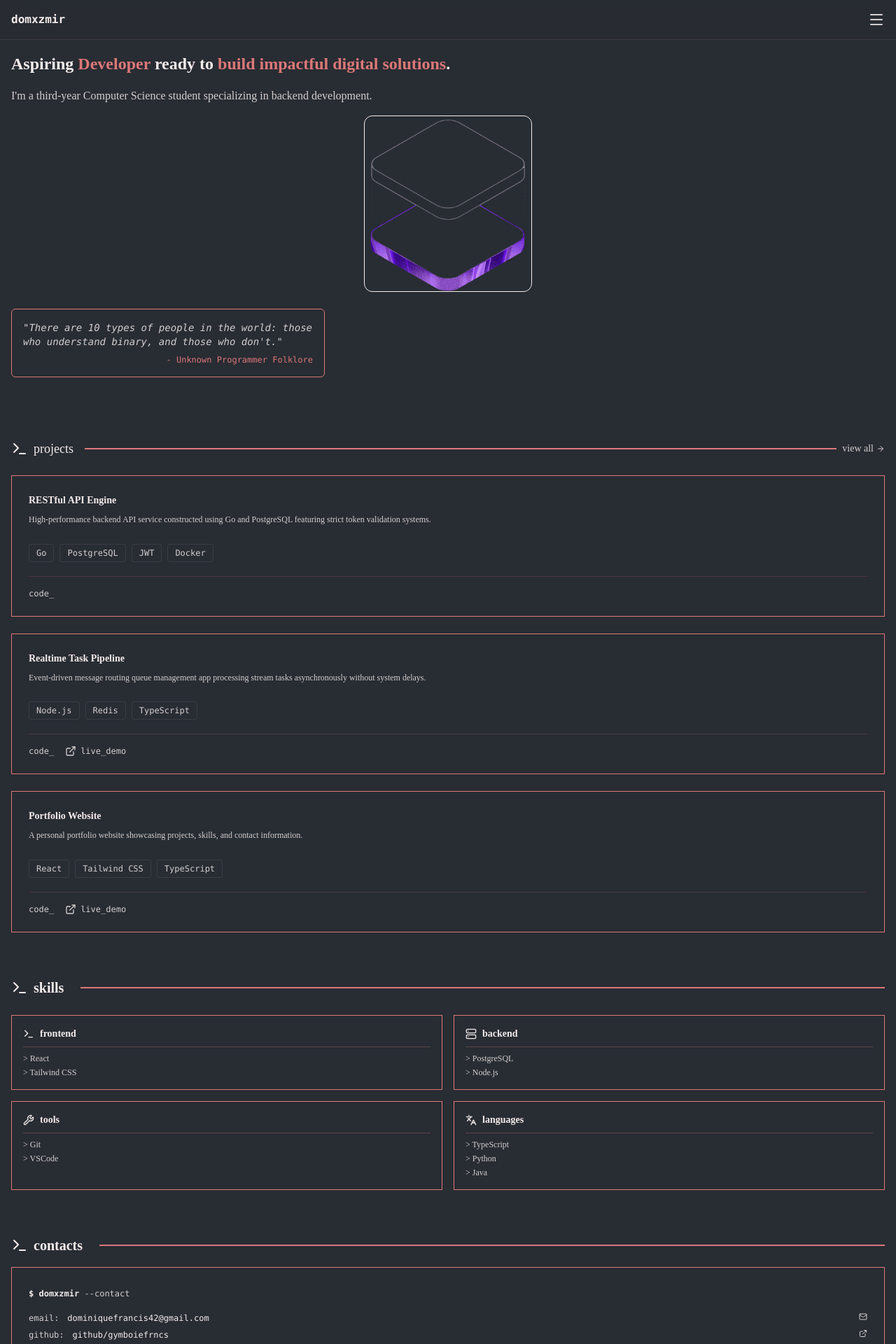
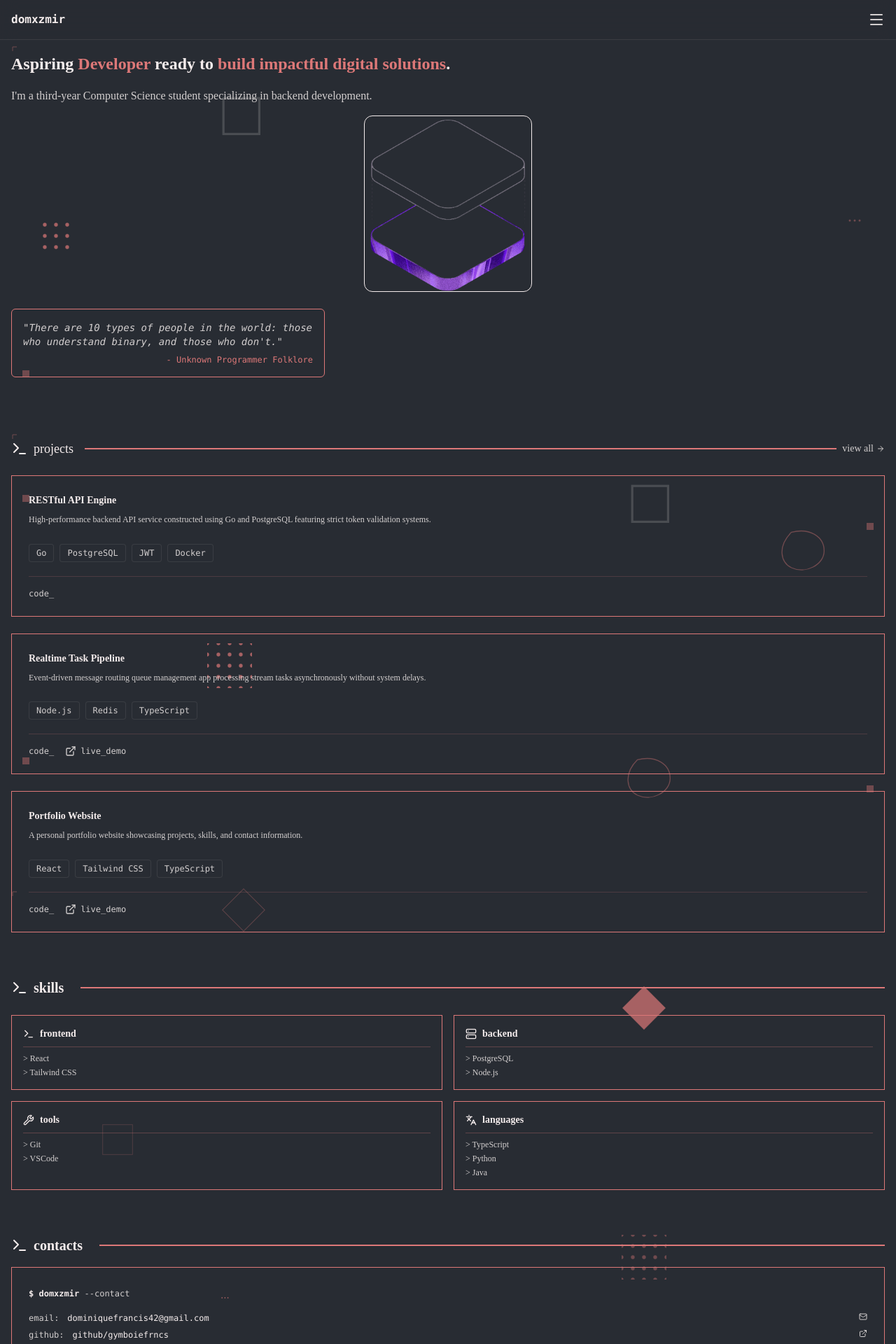
Before and after one commit to gymboiefrncs/portfolio, a React (Vite) app: page / in a window 1280 px wide. Shown: the top 1920 px of the page at 70% size. Built offline with nearby package versions, Linux system fonts and the light colour scheme.

Commit message:
feat: add shapes all over the place

```diff
--- a/src/components/Contacts.tsx
+++ b/src/components/Contacts.tsx
@@ -1,4 +1,5 @@
 import { ExternalLink, Mail, Terminal } from "lucide-react";
+import { ShapeDotGrid5, ShapeDots, ShapeSquareFilled } from "./Shapes";
 
 const contacts = [
   {
@@ -15,8 +16,11 @@ const contacts = [
 
 export const Contacts = () => {
   return (
-    <section>
-      <div className="flex items-center gap-2">
+    <section className="relative">
+      <ShapeDotGrid5 className="h-16 w-16 text-primary absolute top-0 right-78 opacity-40 -z-10" />
+      <ShapeDots className="h-5 w-3 text-primary absolute top-20 left-75 opacity-60 -z-10" />
+      <ShapeSquareFilled className="h-2.5 w-2.5 text-primary absolute top-40 right-4 opacity-40 -z-10" />
+      <div className="flex items-center gap-2 relative z-10">
         <Terminal />
         <h4 className="text-foreground">contacts</h4>
         <hr className="border-primary border-t-2 ml-4 flex-1" />
--- a/src/components/Hero.tsx
+++ b/src/components/Hero.tsx
@@ -1,9 +1,21 @@
 import heroImage from "../assets/hero.png";
+import {
+  ShapeBracket,
+  ShapeSquareFilled,
+  ShapeSquare,
+  ShapeDots,
+  ShapeDotGrid3,
+} from "./Shapes";
 
 export const Hero = () => {
   return (
-    <section>
-      <div>
+    <section className="relative">
+      <ShapeBracket className="h-5 w-5 text-primary absolute -top-2 left-0 opacity-40  -z-10" />
+      <ShapeSquare className="h-16 w-16 text-muted absolute top-16 left-75 opacity-20 -z-10" />
+      <ShapeSquareFilled className="h-2.5 w-2.5 text-primary absolute bottom-6 left-4 opacity-40 -z-10" />
+      <ShapeDots className="h-5 w-5 text-primary absolute top-58 right-8 opacity-40 -z-10" />
+      <ShapeDotGrid3 className="h-16 w-16 text-primary absolute top-58 left-8 opacity-70 -z-10" />
+      <div className="relative z-10">
         <h3 className="mb-4">
           <span className="text-foreground">
             Aspiring <span className="text-primary">Developer</span> ready to{" "}
@@ -18,14 +30,16 @@ export const Hero = () => {
           development.
         </h6>
       </div>
+
       <div className="flex justify-center items-center">
         <img
           src={heroImage}
           alt="Profile Picture"
-          className="w-60 border object-cover mt-4 rounded-xl"
+          className="w-60 border object-cover mt-4 rounded-xl relative z-10"
         />
       </div>
-      <div className=" border border-primary rounded-md p-4 font-mono text-sm max-w-md my-6">
+
+      <div className="border border-primary rounded-md p-4 font-mono text-sm max-w-md my-6 relative z-10">
         <p className="text-muted italic">
           "There are 10 types of people in the world: those who understand
           binary, and those who don't."
--- a/src/components/Projects.tsx
+++ b/src/components/Projects.tsx
@@ -1,5 +1,13 @@
 import { ArrowRight, Terminal } from "lucide-react";
 import { ProjectCard } from "./ProjectCard";
+import {
+  ShapeBlob,
+  ShapeBracket,
+  ShapeDiamond,
+  ShapeDotGrid5,
+  ShapeSquare,
+  ShapeSquareFilled,
+} from "./Shapes";
 
 const projectsData = [
   {
@@ -29,8 +37,25 @@ const projectsData = [
 
 export const Projects = () => {
   return (
-    <section>
-      <div className="flex items-center gap-2">
+    <section className="relative">
+      <ShapeBracket className="h-5 w-5 text-primary absolute -top-2 left-0 opacity-40  -z-10" />
+      <ShapeBracket className="h-5 w-5 text-primary absolute bottom-10 left-0 opacity-40  -z-10" />
+
+      <ShapeSquare className="h-16 w-16 text-muted absolute top-16 right-75 opacity-20 -z-10" />
+
+      <ShapeSquareFilled className="h-2.5 w-2.5 text-primary absolute top-20 left-4 opacity-40 -z-10" />
+      <ShapeSquareFilled className="h-2.5 w-2.5 text-primary absolute top-30 right-4 opacity-40 -z-10" />
+      <ShapeSquareFilled className="h-2.5 w-2.5 text-primary absolute bottom-50 right-4 opacity-40 -z-10" />
+      <ShapeSquareFilled className="h-2.5 w-2.5 text-primary absolute bottom-60 left-4 opacity-40 -z-10" />
+
+      <ShapeDotGrid5 className="h-16 w-16 text-primary absolute top-73 left-70 opacity-70 -z-10" />
+
+      <ShapeBlob className="h-20 w-20 text-primary absolute top-30 right-20 opacity-40 -z-10" />
+      <ShapeBlob className="h-20 w-20 text-primary absolute bottom-45 right-75 opacity-40 -z-10" />
+
+      <ShapeDiamond className="h-16 w-16 text-primary absolute bottom-0 left-75 opacity-30 -z-10" />
+
+      <div className="flex items-center gap-2 relative z-10">
         <Terminal />
         <h5 className="text-foreground">projects </h5>
         <hr className="border-primary border-t-2 ml-2 flex-1" />
--- /dev/null
+++ b/src/components/Shapes.tsx
@@ -0,0 +1,124 @@
+export const ShapeSquare = ({ className }: { className: string }) => (
+  <svg viewBox="0 0 20 20" className={className}>
+    <rect
+      x="1"
+      y="1"
+      width="16"
+      height="16"
+      fill="none"
+      stroke="currentColor"
+      strokeWidth="1"
+    />
+  </svg>
+);
+
+export const ShapeSquareFilled = ({ className }: { className: string }) => (
+  <svg viewBox="0 0 12 12" className={className} width="10" height="10">
+    <rect x="0" y="0" width="12" height="12" fill="currentColor" />
+  </svg>
+);
+
+export const ShapeBlob = ({ className }: { className: string }) => (
+  <svg viewBox="0 0 60 60" className={className} width="50" height="50">
+    <path
+      d="M20 10 C40 5, 55 15, 55 30 C55 45, 35 55, 20 48 C8 42, 5 25, 20 10 Z"
+      fill="none"
+      stroke="currentColor"
+      strokeWidth="1"
+    />
+  </svg>
+);
+
+export const ShapeBracket = ({ className }: { className: string }) => (
+  <svg viewBox="0 0 20 20" className={className} width="18" height="18">
+    <path
+      d="M2 2 L2 8 M2 2 L8 2"
+      fill="none"
+      stroke="currentColor"
+      strokeWidth="1"
+    />
+  </svg>
+);
+
+export const ShapeDots = ({ className }: { className: string }) => (
+  <svg viewBox="0 0 40 10" className={className} width="36" height="9">
+    <circle cx="4" cy="5" r="3" fill="currentColor" />
+    <circle cx="18" cy="5" r="3" fill="currentColor" />
+    <circle cx="32" cy="5" r="3" fill="currentColor" />
+  </svg>
+);
+
+export const ShapeDotGrid3 = ({ className }: { className: string }) => (
+  <svg viewBox="0 0 60 60" className={className}>
+    <g fill="currentColor">
+      <circle cx="15" cy="15" r="2.5" />
+      <circle cx="30" cy="15" r="2.5" />
+      <circle cx="45" cy="15" r="2.5" />
+      <circle cx="15" cy="30" r="2.5" />
+      <circle cx="30" cy="30" r="2.5" />
+      <circle cx="45" cy="30" r="2.5" />
+      <circle cx="15" cy="45" r="2.5" />
+      <circle cx="30" cy="45" r="2.5" />
+      <circle cx="45" cy="45" r="2.5" />
+    </g>
+  </svg>
+);
+
+export const ShapeDotGrid5 = ({ className }: { className: string }) => {
+  const positions = [0, 15, 30, 45, 60];
+  return (
+    <svg viewBox="0 0 60 60" className={className}>
+      <g fill="currentColor">
+        {positions.map((y) =>
+          positions.map((x) => (
+            <circle key={`${x}-${y}`} cx={x} cy={y} r="2.5" />
+          )),
+        )}
+      </g>
+    </svg>
+  );
+};
+
+export const ShapeDiamond = ({ className }: { className: string }) => (
+  <svg viewBox="0 0 60 60" className={className}>
+    <rect
+      x="10"
+      y="10"
+      width="40"
+      height="40"
+      transform="rotate(45 30 30)"
+      fill="none"
+      stroke="currentColor"
+      strokeWidth="1"
+    />
+  </svg>
+);
+
+export const ShapeDiamondFilled = ({ className }: { className: string }) => (
+  <svg viewBox="0 0 60 60" className={className}>
+    <rect
+      x="10"
+      y="10"
+      width="40"
+      height="40"
+      transform="rotate(45 30 30)"
+      fill="currentColor"
+      stroke="currentColor"
+      strokeWidth="1"
+    />
+  </svg>
+);
+
+export const ShapeSquareOutline = ({ className }: { className: string }) => (
+  <svg viewBox="0 0 60 60" className={className}>
+    <rect
+      x="10"
+      y="10"
+      width="40"
+      height="40"
+      fill="none"
+      stroke="currentColor"
+      strokeWidth="1"
+    />
+  </svg>
+);
--- a/src/components/Skills.tsx
+++ b/src/components/Skills.tsx
@@ -1,5 +1,6 @@
 import { Languages, Server, Terminal, Wrench } from "lucide-react";
 import { SkillCard } from "./SkillCard";
+import { ShapeDiamondFilled, ShapeSquareOutline } from "./Shapes";
 const skillsData = [
   {
     icon: <Terminal className="h-4 w-4" />,
@@ -25,8 +26,10 @@ const skillsData = [
 
 export const Skills = () => {
   return (
-    <section>
-      <div className="flex items-center gap-2">
+    <section className="relative">
+      <ShapeDiamondFilled className="h-16 w-16 text-primary absolute top-3 right-78 opacity-70 -z-10" />
+      <ShapeSquareOutline className="h-16 w-16 text-primary absolute bottom-10 left-30 opacity-20 -z-10" />
+      <div className="flex items-center gap-2 relative z-10">
         <Terminal />
         <h4 className="text-foreground">skills </h4>
         <hr className="border-primary border-t-2 ml-4 flex-1" />
```
